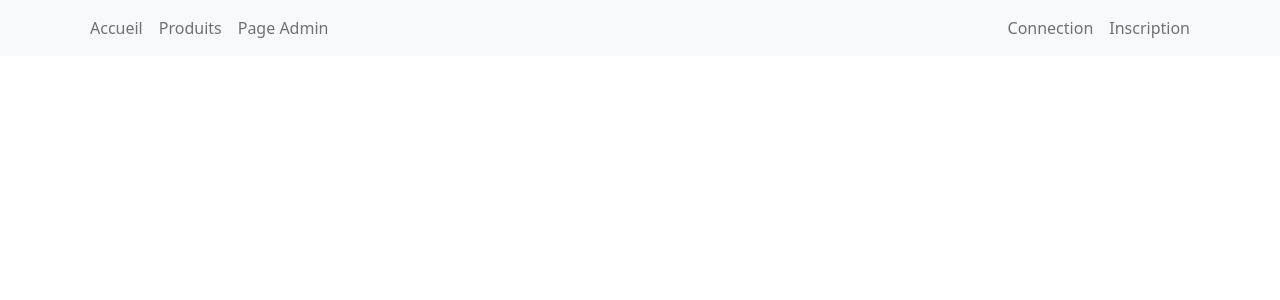
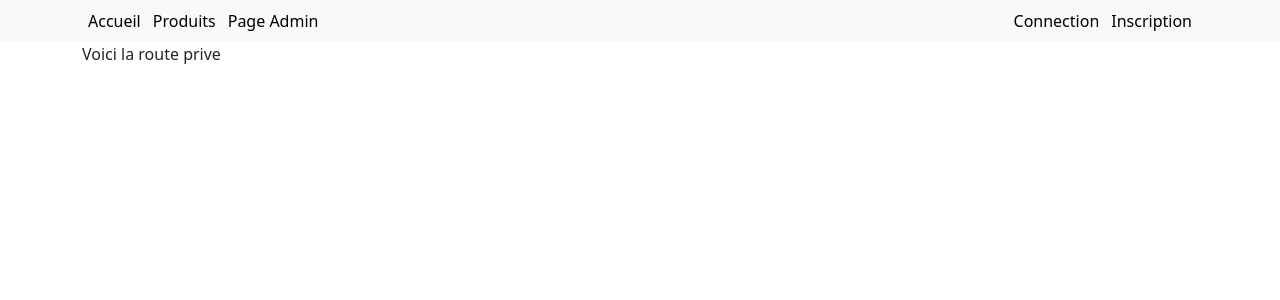
Before and after one commit to IkeaMeatbol/TP2_BoutiqueEnLigne, a React (Create React App) app: page /Admin in a window 1280 px wide. Before the commit this address led to /. Shown: the top 300 px of the page. Built offline with nearby package versions, Linux system fonts and the light colour scheme.

Commit message:
fix bug qui enleve le user connecter

```diff
--- a/src/App.js
+++ b/src/App.js
@@ -12,17 +12,10 @@ import { PageProduits } from "./Pages/PageProduits";
 function App() {
   const [authentification, setAuthentification] = useState();
 
-  async function GetUserConnecter() {
-    const result = await fetch("/api/EstConnecter");
-    const Username = result.json();
-
-    setAuthentification(Username);
-  }
-
   return (
     <ContextAuth.Provider value={{authentification, setAuthentification}}>
+    <Router>
     <BarreDeNavigation />
-    <Router>
       <Container>
         <Routes>
           <Route path="/" element={authentification} exact />
--- a/src/Context/RoutePrive.js
+++ b/src/Context/RoutePrive.js
@@ -3,9 +3,9 @@ import { Navigate, Outlet } from 'react-router-dom';
 import { UtiliseAuth } from "./Auth";
 
 function RoutePrive({ component: Component, ...rest }) {
-  const {authentification} = UtiliseAuth();
-  console.log(authentification)
-  return authentification == "admin" ? <Outlet /> : <Navigate to="/" />;
+  const authentification = true
+
+  return authentification ? <Outlet /> : <Navigate to="/" />;
 }
 
 export default RoutePrive;
--- a/src/Pages/BarreDeNavigation.js
+++ b/src/Pages/BarreDeNavigation.js
@@ -5,24 +5,26 @@ import "bootstrap/dist/css/bootstrap.min.css"
 import Container from "react-bootstrap/Container";
 import NavbarToggle from "react-bootstrap/esm/NavbarToggle";
 import NavbarCollapse from "react-bootstrap/esm/NavbarCollapse";
-import { UtiliseAuth } from "../Context/Auth"
+import { Link, useNavigate} from "react-router-dom";
 
 function BarreDeNavigation()
 {
+    const navigate = useNavigate();
+
     return (
         <Navbar bg="light">
             <Container>
                 <NavbarToggle aria-controls="basic-navbar-nav"/>
                 <NavbarCollapse id="basic-navbar-nav">
                     <Nav style={{ width: "100%" }}>
-                        <Nav.Link href="/">Accueil</Nav.Link>
-                        <Nav.Link href="/Produits">Produits</Nav.Link>
-                        <Nav.Link href="/Admin">Page Admin</Nav.Link>
+                        <button style={{ background: 0, border:0 }} onClick={() => navigate('/')}>Accueil</button>
+                        <button style={{ background: 0, border:0 }} onClick={() => navigate('/Produits')}>Produits</button>
+                        <button style={{ background: 0, border:0 }} onClick={() => navigate('/Admin')}>Page Admin</button>
                     </Nav>
 
                     <Nav className="justify-content-end" style={{ width: "100%" }}>
-                        <Nav.Link href="/LogIn">Connection</Nav.Link>
-                        <Nav.Link href="/SignUp" className="border-left pl-2 ml-auto">Inscription</Nav.Link>
+                        <button style={{ background: 0, border:0 }} onClick={() => navigate('/LogIn')}>Connection</button>
+                        <button style={{ background: 0, border:0 }} onClick={() => navigate('/SignUp')}>Inscription</button>
                     </Nav>
                 </NavbarCollapse>
             </Container>
```
Also changed, not shown: src/Server.js (+0 -7 lines).
